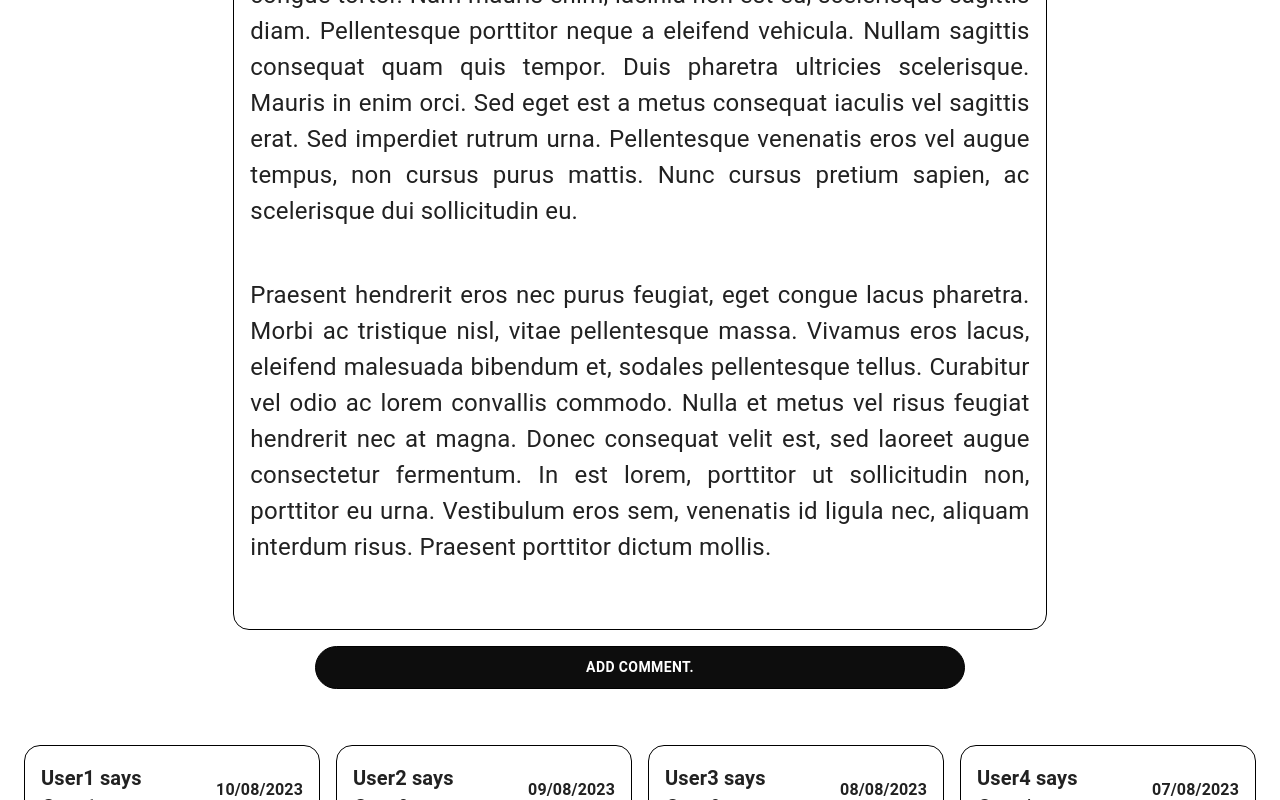
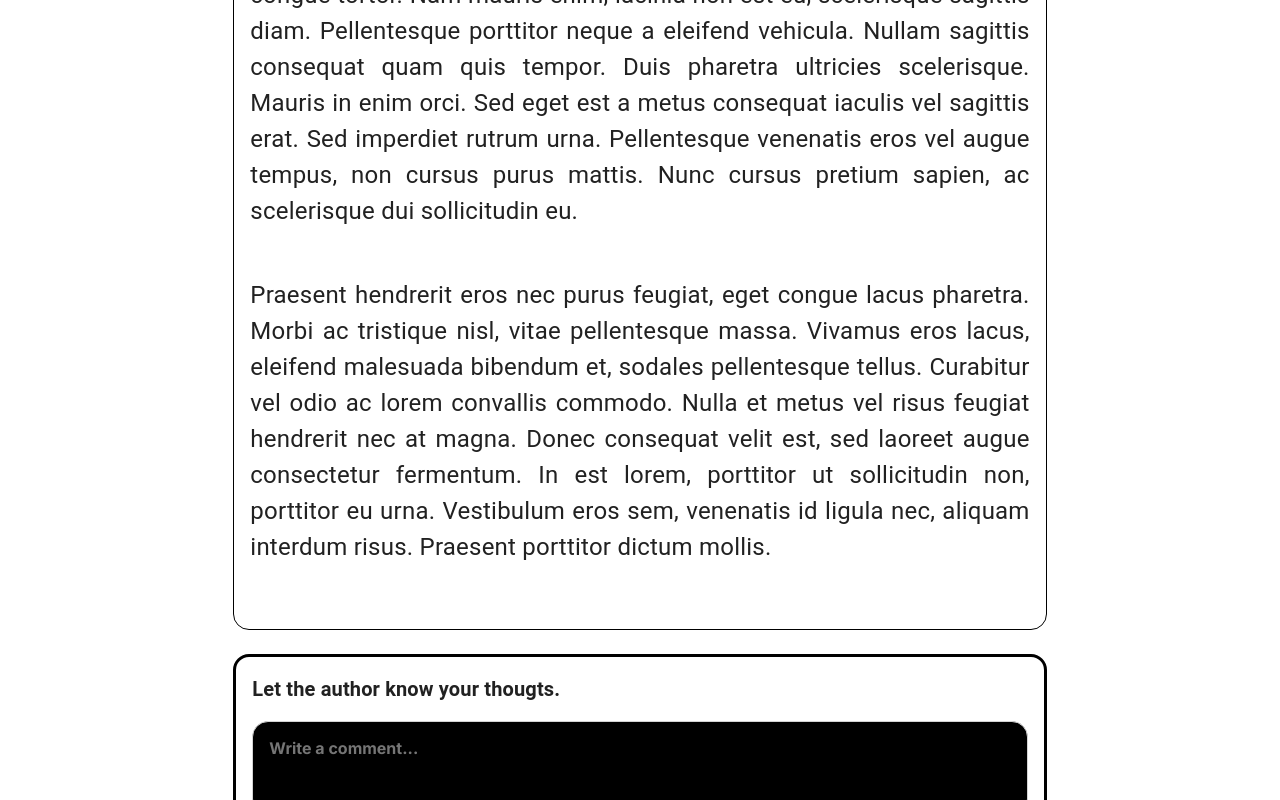
Before and after one commit to janosp207/blog., a Next.js app: page /blog/1 in a window 1280 px wide. Shown: the part 2000-2800 px from the top of the page. Built offline with nearby package versions, Linux system fonts and the light colour scheme.

Commit message:
feat(blog-post): add comment component

```diff
--- a/src/app/blog/[id]/page.tsx
+++ b/src/app/blog/[id]/page.tsx
@@ -6,17 +6,7 @@ import PostBody from '@/components/blogPost/PostBody';
 import { Post } from '@/classes/Post';
 import PostAuthor from '@/components/blogPost/PostAuthor';
 import PostComments from '@/components/blogPost/PostComments';
-
-const StyledComment = styled(Button)({
-  marginTop: '1rem',
-  marginBottom: '1rem',
-  width: '80%',
-  backgroundColor: '#0D0D0D',
-  color: 'white',
-  '&:hover': {
-    backgroundColor: '#2D2D2D',
-  },
-});
+import CreateComment from '@/components/blogPost/CreateComment';
 
 const BlogPostPage = ({ params }: { params: { id: string } }): JSX.Element => {
   const post = posts.find((post) => post.id === parseInt(params.id, 10));
@@ -33,7 +23,7 @@ const BlogPostPage = ({ params }: { params: { id: string } }): JSX.Element => {
         </Grid>
         <Grid item xs={12} lg={8} textAlign={'center'}>
           <PostBody post={new Post(post)} />
-          <StyledComment>Add comment.</StyledComment>
+          <CreateComment />
         </Grid>
         <Grid item xs={12} lg={2} />
       </Grid>
--- a/src/app/layout.tsx
+++ b/src/app/layout.tsx
@@ -8,7 +8,7 @@ import ThemeRegistry from '@/theme/ThemeRegistry'
 const inter = Inter({ subsets: ['latin'] })
 
 export const metadata: Metadata = {
-	title: 'blog.',
+	title: 'Blog:::',
 	description: 'Blog of a software engineer.',
 }
 
--- a/src/components/Navigation.tsx
+++ b/src/components/Navigation.tsx
@@ -27,7 +27,7 @@ const StyledFlexBox = styled(Box)({
 const Navigation = (): JSX.Element => {
 	return (
 		<StyledNavBox>
-			<Typography variant="h5" fontWeight='bold'>Blog.</Typography>
+			<Typography variant="h5" fontWeight='bold'>Blog:;</Typography>
 			<StyledFlexBox>
 				<Link href={PATHS.HOME}><Typography>Home</Typography></Link>
 				<Typography>Login</Typography>
--- /dev/null
+++ b/src/components/blogPost/CreateComment.tsx
@@ -0,0 +1,52 @@
+import { Box, TextareaAutosize, Typography, styled, Button } from "@mui/material";
+
+const StyledTextArea = styled(TextareaAutosize)({
+  width: '100%',
+  border: '1px solid lightgrey',
+  borderRadius: '1rem',
+  padding: '1rem',
+  resize: 'none',
+  fontFamily: 'inherit',
+  fontSize: 'inherit',
+  backgroundColor: 'black',
+  color: 'white',
+  fontWeight: 'bold',
+});
+
+const StyledNewCommentBox = styled(Box)({
+  border: '3px solid black',
+  borderRadius: '1rem',
+  padding: '1rem',
+  textAlign: 'left',
+  width: '100%',
+});
+
+const StyledPostButton = styled(Button)({
+  backgroundColor: 'black',
+  color: 'white',
+  padding: '0.5rem 1rem',
+  '&:hover': {
+    backgroundColor: '#2D2D2D',
+  },
+  float: 'right'
+});
+
+
+const CreateComment = () => {
+  return (
+    <StyledNewCommentBox mt={3}>
+      <Typography variant='h6' fontWeight='bold' mb={2}>
+        Let the author know your thougts.
+      </Typography>
+      <StyledTextArea
+        aria-label="minimum height"
+        minRows={3}
+        placeholder="Write a comment..."
+        style={{ width: '100%' }}
+      />
+      <StyledPostButton>Post comment.</StyledPostButton>
+    </StyledNewCommentBox>
+  );
+}
+
+export default CreateComment;
--- a/src/components/blogPost/PostComments.tsx
+++ b/src/components/blogPost/PostComments.tsx
@@ -8,6 +8,7 @@ import { Comment as CommentClass } from "@/classes/Comment";
 const PostComments = () => {
   return (
     <Box mt={5}>
+      <Typography variant='h3' fontWeight='bold' textAlign='center' mt={8} mb={3}>Comments</Typography>
       <Grid container spacing={2}>
         {
           comments.map((comment) => (
```
